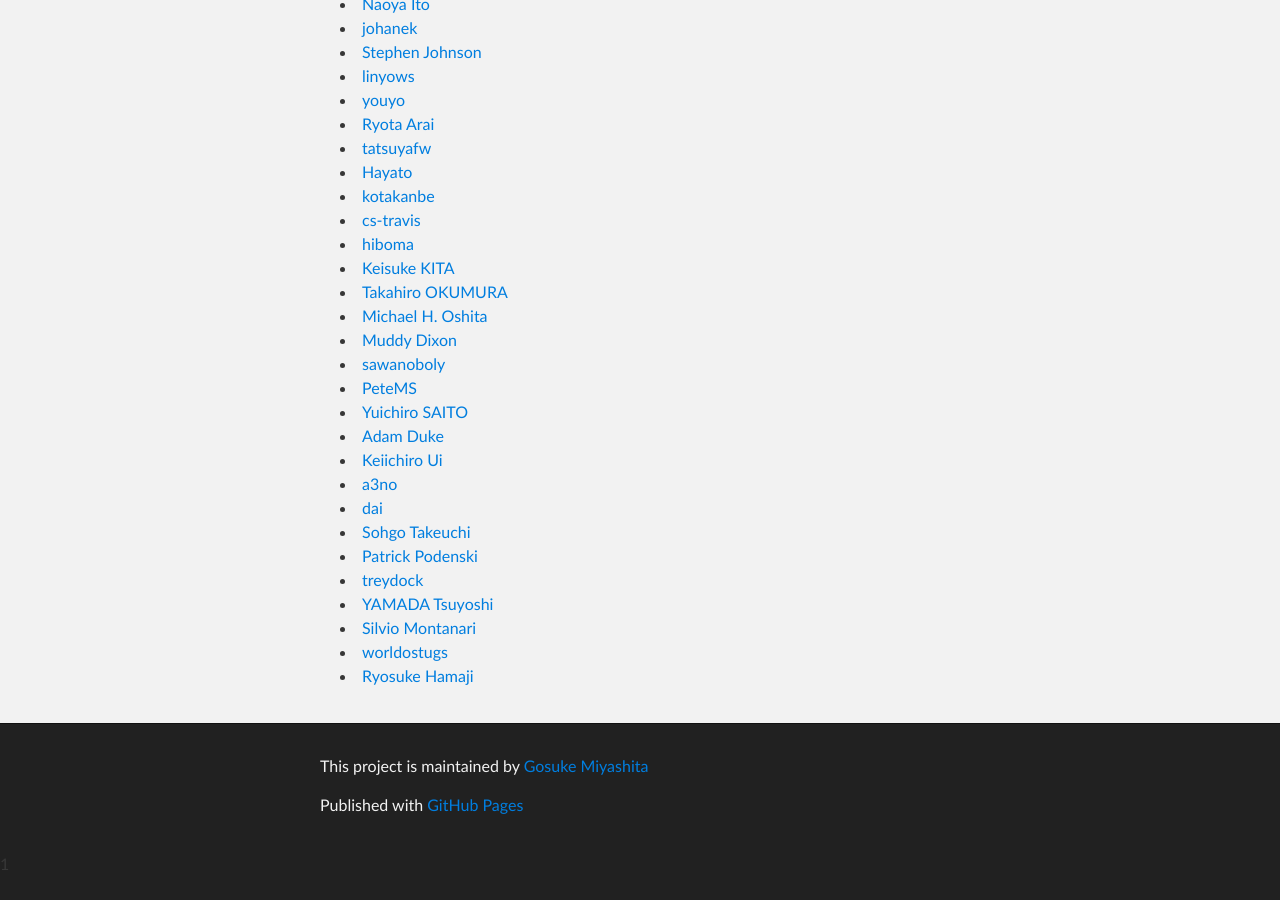
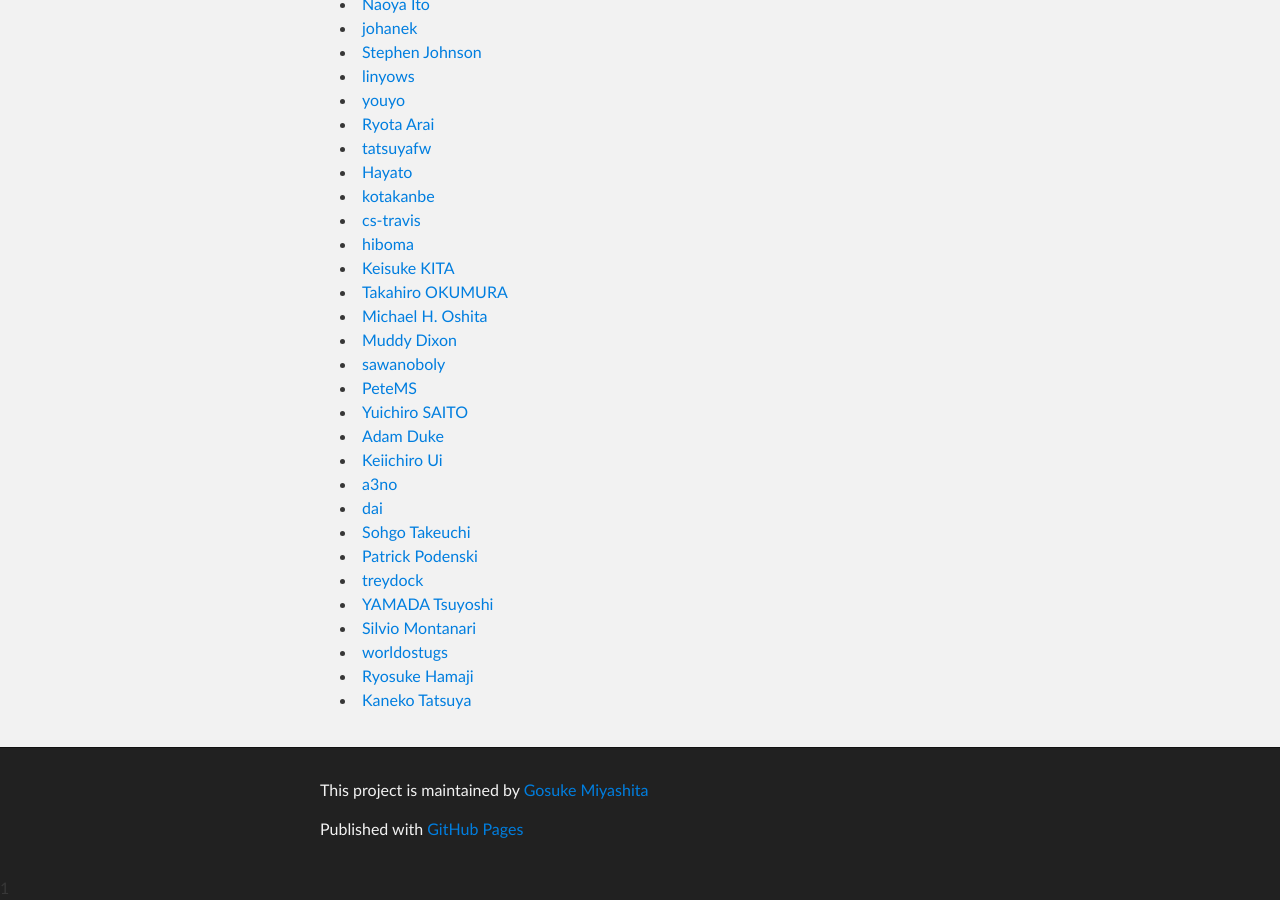
Before and after one commit to serverspec/serverspec.github.io, a Jekyll site: the page built from contributors.md, in a window 1280 px wide and 900 px high, scrolled down 900 px. Built offline with Jekyll 4.4.1, drawn with Linux system fonts in a browser that asks for light colours; Markdown is read by kramdown in place of the engine named in the settings; before the commit the page ends 1776 px from its top, so only the background shows below that.

Commit message:
Add a contributor

```diff
--- a/contributors.md
+++ b/contributors.md
@@ -55,3 +55,4 @@ title: Contributors
  * [Silvio Montanari](https://github.com/smontanari)
  * [worldostugs](https://github.com/worldostugs)
  * [Ryosuke Hamaji](https://github.com/aibou)
+ * [Kaneko Tatsuya](https://github.com/catatsuy)
```
